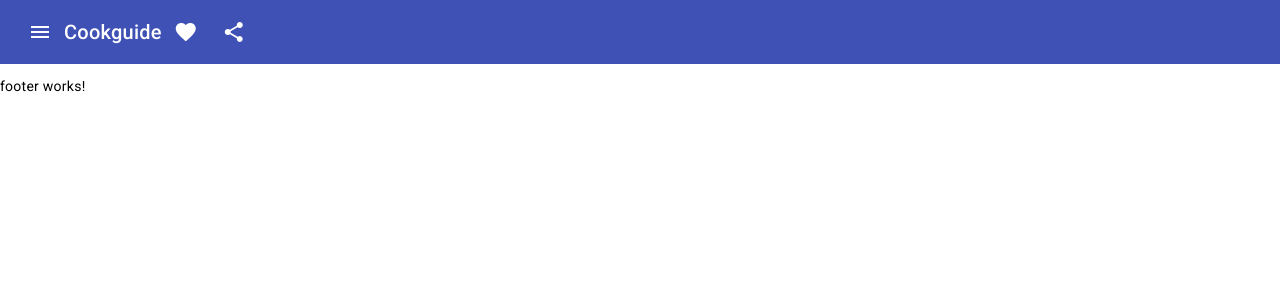
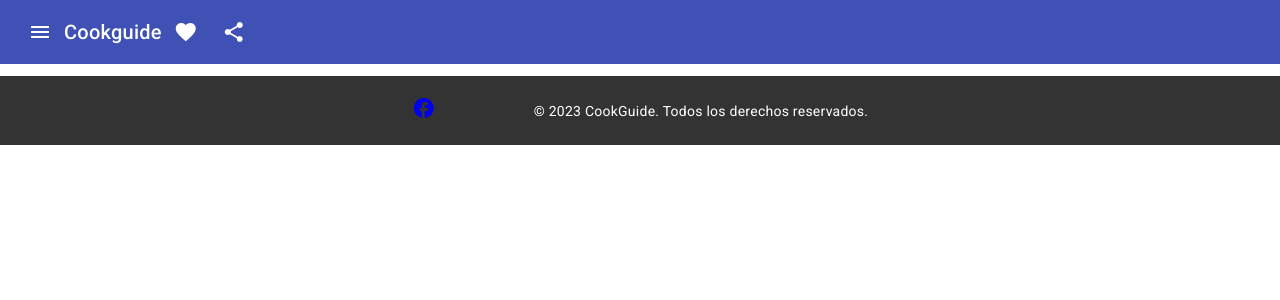
Before and after one commit to SocialTechnology-OS/CookGuide-FrontEnd, an Angular app in the folder principals-cookguide/: page / in a window 1280 px wide. Shown: the top 300 px of the page. Built offline with nearby package versions, Linux system fonts and the light colour scheme.

Commit message:
agregando footer
add footer

```diff
--- a/principals-cookguide/package.json
+++ b/principals-cookguide/package.json
@@ -20,6 +20,8 @@
     "@angular/platform-browser": "^16.2.0",
     "@angular/platform-browser-dynamic": "^16.2.0",
     "@angular/router": "^16.2.0",
+    "@ng-icons/core": "^25.3.1",
+    "@ng-icons/heroicons": "^25.3.1",
     "rxjs": "~7.8.0",
     "tslib": "^2.3.0",
     "zone.js": "~0.13.0"
--- a/principals-cookguide/src/app/public/components/footer/footer.component.css
+++ b/principals-cookguide/src/app/public/components/footer/footer.component.css
@@ -0,0 +1,31 @@
+footer {
+    background-color: #333; /* Cambia el color de fondo según tu paleta de colores */
+    color: #fff; /* Cambia el color del texto según tu paleta de colores */
+    text-align: center;
+    padding: 20px 0;
+}
+
+.footer-container {
+    display: flex;
+    justify-content: center;
+    align-items: center;
+}
+
+.social-icons {
+    margin-right: 20px;
+}
+
+.social-icons a {
+    display: inline-block;
+    margin-right: 10px;
+    text-decoration: none;
+}
+
+.social-icons img {
+    width: 30px; /* Ajusta el tamaño de los iconos según tus preferencias */
+    height: 30px;
+}
+
+.copyright {
+    font-size: 14px; /* Tamaño de fuente para el copyright */
+}
--- a/principals-cookguide/src/app/public/components/footer/footer.component.html
+++ b/principals-cookguide/src/app/public/components/footer/footer.component.html
@@ -1 +1,18 @@
-<p>footer works!</p>
+<footer>
+    <div class="footer-container">
+        <div class="social-icons">
+            <a href="#" class="icon-link">
+                <mat-icon>facebook</mat-icon>
+            </a>
+            <a href="#" class="icon-link">
+                <mat-icon>twitter</mat-icon>
+            </a>
+            <a href="#" class="icon-link">
+                <mat-icon>instagram</mat-icon>
+            </a>
+        </div>
+        <div class="copyright">
+            &copy; 2023 CookGuide. Todos los derechos reservados.
+        </div>
+    </div>
+</footer>
--- a/principals-cookguide/src/shared/material.module.ts
+++ b/principals-cookguide/src/shared/material.module.ts
@@ -36,7 +36,7 @@
     MatPaginatorModule,
     MatFormFieldModule,
     MatChipsModule,
-    MatGridListModule
+    MatGridListModule,
      ]
     })
     export class MaterialModule{ }
```
Also changed, not shown: 1 other file (tests, documents, lock files or other folders).
